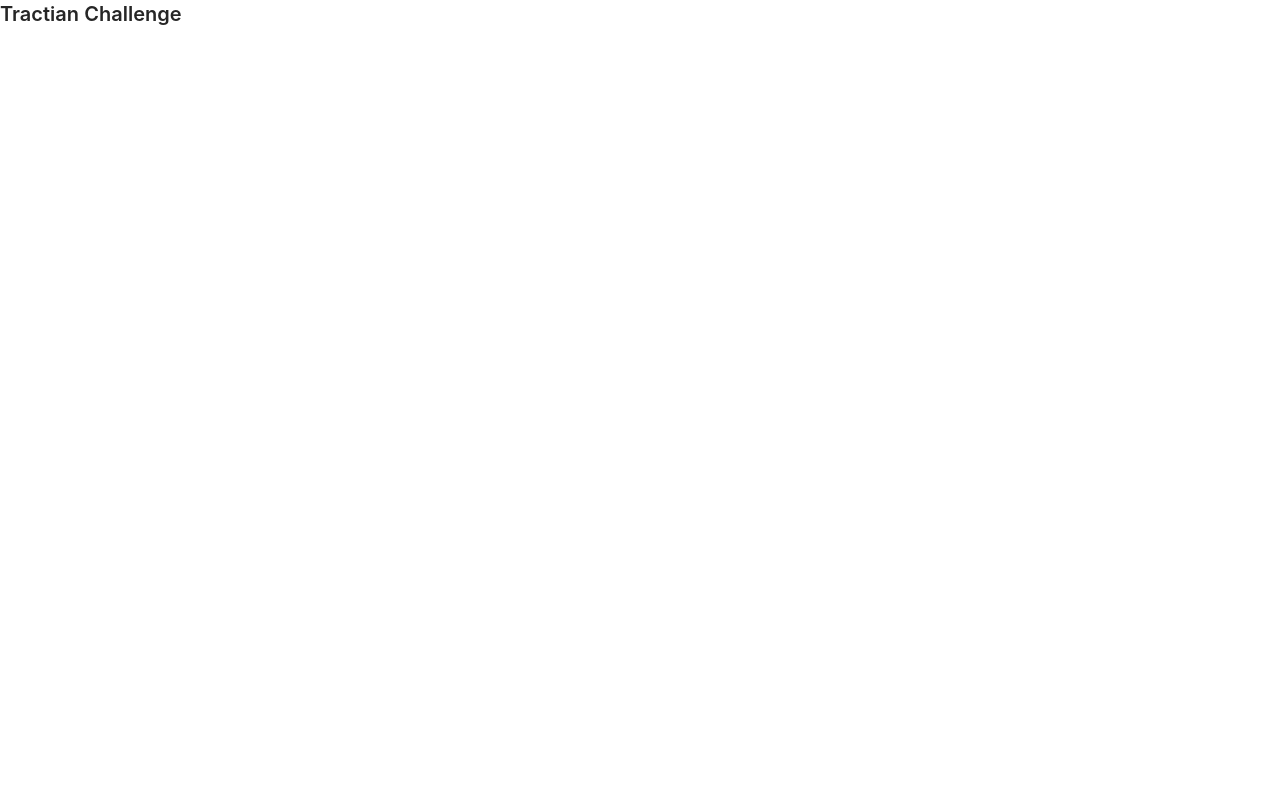
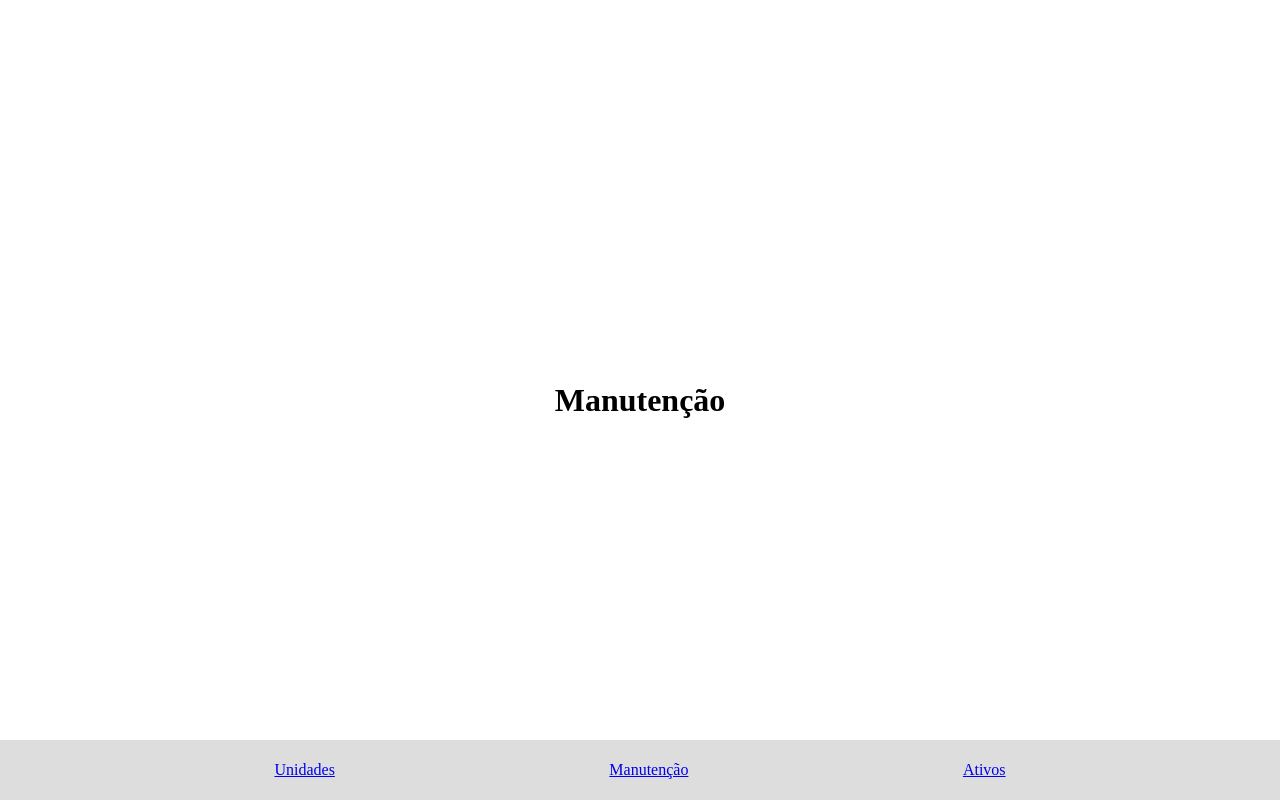
Before and after one commit to devbran-git/tractian, a React (Create React App) app: page /manutencao in a window 1280 px wide. Built offline with nearby package versions, Linux system fonts and the light colour scheme.

Commit message:
feat: navigation routes created

```diff
--- a/package.json
+++ b/package.json
@@ -13,6 +13,7 @@
     "antd": "^4.21.2",
     "react": "^18.2.0",
     "react-dom": "^18.2.0",
+    "react-router-dom": "^6.3.0",
     "react-scripts": "5.0.1",
     "typescript": "^4.4.2",
     "web-vitals": "^2.1.0"
--- /dev/null
+++ b/src/App.css
@@ -0,0 +1,4 @@
+* {
+  margin: 0;
+  box-sizing: border-box;
+}
--- a/src/App.tsx
+++ b/src/App.tsx
@@ -1,15 +1,8 @@
-import { Typography } from 'antd';
+import './App.css';
+import AppRoutes from './routes/app.routes';
 
 const App: React.FC = () => {
-  const { Title } = Typography;
-
-  return (
-    <>
-      <Title style={{ marginBottom: 0 }} level={4}>
-        Tractian Challenge
-      </Title>
-    </>
-  );
+  return <AppRoutes />;
 };
 
 export default App;
--- /dev/null
+++ b/src/components/Layout/index.tsx
@@ -0,0 +1,22 @@
+import './maintenance.css';
+import React, { ReactNode } from 'react';
+import { Link } from 'react-router-dom';
+
+interface LayoutProps {
+  children: ReactNode;
+}
+
+const Layout: React.FC<LayoutProps> = ({ children }) => {
+  return (
+    <div className='container'>
+      {children}
+      <nav className='bottom-tab'>
+        <Link to='/home'>Unidades</Link>
+        <Link to='/manutencao'>Manutenção</Link>
+        <Link to='/ativos'>Ativos</Link>
+      </nav>
+    </div>
+  );
+};
+
+export default Layout;
--- /dev/null
+++ b/src/components/Layout/maintenance.css
@@ -0,0 +1,21 @@
+.container {
+  display: flex;
+  height: 100vh;
+
+  align-items: center;
+  justify-content: center;
+}
+
+.bottom-tab {
+  background-color: #ddd;
+
+  position: fixed;
+  bottom: 0;
+
+  display: flex;
+  justify-content: space-evenly;
+  align-items: center;
+
+  width: 100%;
+  height: 60px;
+}
--- /dev/null
+++ b/src/containers/Assets/index.tsx
@@ -0,0 +1,7 @@
+import React from 'react';
+
+const Assets = () => {
+  return <h1>Ativos</h1>;
+};
+
+export default Assets;
--- /dev/null
+++ b/src/containers/Home/index.tsx
@@ -0,0 +1,7 @@
+import React from 'react';
+
+const Home = () => {
+  return <h1>Hello code!</h1>;
+};
+
+export default Home;
--- /dev/null
+++ b/src/containers/Maintenance/index.tsx
@@ -0,0 +1,7 @@
+import React from 'react';
+
+const Maintenance = () => {
+  return <h1>Manutenção</h1>;
+};
+
+export default Maintenance;
--- a/src/index.tsx
+++ b/src/index.tsx
@@ -1,10 +1,11 @@
 import React from 'react';
 import ReactDOM from 'react-dom/client';
 import App from './App';
-import 'antd/dist/antd.css';
 
 import { ConfigProvider } from 'antd';
 import ptBR from 'antd/lib/locale/pt_BR';
+
+import { BrowserRouter } from 'react-router-dom';
 
 const root = ReactDOM.createRoot(
   document.getElementById('root') as HTMLElement
@@ -12,7 +13,9 @@ const root = ReactDOM.createRoot(
 root.render(
   <React.StrictMode>
     <ConfigProvider locale={ptBR}>
-      <App />
+      <BrowserRouter>
+        <App />
+      </BrowserRouter>
     </ConfigProvider>
   </React.StrictMode>
 );
--- /dev/null
+++ b/src/routes/app.routes.tsx
@@ -0,0 +1,17 @@
+import { Route, Routes } from 'react-router-dom';
+import Layout from '../components/Layout';
+import Assets from '../containers/Assets';
+import Home from '../containers/Home';
+import Maintenance from '../containers/Maintenance';
+
+const AppRoutes = () => (
+  <Layout>
+    <Routes>
+      <Route path='/home' element={<Home />} />
+      <Route path='/manutencao' element={<Maintenance />} />
+      <Route path='/ativos' element={<Assets />} />
+    </Routes>
+  </Layout>
+);
+
+export default AppRoutes;
```
Also changed, not shown: 1 other file (tests, documents, lock files or other folders).
